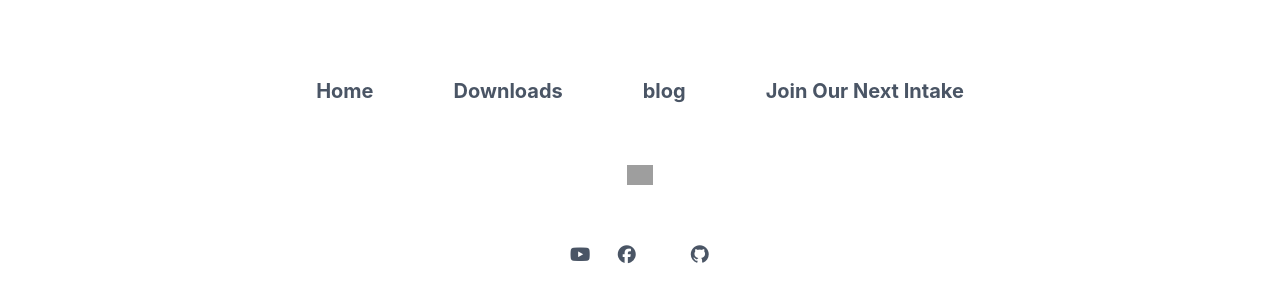
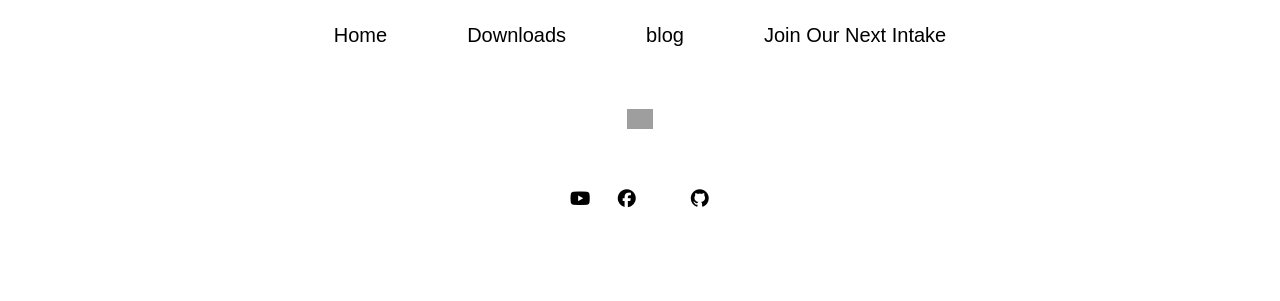
Before and after one commit to Hkoradiya123/masynctech-task-clone, a website: page src/index.html in a window 1280 px wide. Shown: the part 7524-7825 px from the top of the page. Drawn offline with Linux system fonts and the light colour scheme; grey boxes are pictures that could not be loaded.

Commit message:
fix-font-famaly

```diff
--- a/src/index.html
+++ b/src/index.html
@@ -9,7 +9,7 @@
     <link rel="stylesheet" href="https://cdnjs.cloudflare.com/ajax/libs/font-awesome/7.0.1/css/all.min.css" integrity="sha512-2SwdPD6INVrV/lHTZbO2nodKhrnDdJK9/kg2XD1r9uGqPo1cUbujc+IYdlYdEErWNu69gVcYgdxlmVmzTWnetw==" crossorigin="anonymous" referrerpolicy="no-referrer" />
     <style>
         * {
-            font-family: Poppins, NotoSansArmenian, -apple-system, BlinkMacSystemFont, Segoe UI, Helvetica Neue, Arial, sans-serif, Apple Color Emoji, Segoe UI Emoji, Segoe UI Symbol, Noto Color Emoji;
+            font-family:Arial, Helvetica, sans-serif;
         }
 
         .login {
@@ -322,9 +322,9 @@
     <footer>
         <hr class="border-t border-gray-300 my-10 h-1">
 
-        <div class="footer-content flex flex-col justify-center items-center p-6 px-18 text-gray-600 gap-10">
+        <div class="footer-content flex flex-col justify-center items-center p-6 px-18 text-black gap-10">
             <img class="h-15" src="https://d35v9chtr4gec.cloudfront.net/inovotekacademy/pages/images/footer/171417095192218977.png" alt="" srcset="">
-            <div class="footer-menu flex justify-center items-center gap-20 mt-10 text-xl font-bold" >
+            <div class="footer-menu flex justify-center items-center gap-20 mt-10 text-xl font" >
                 <a href="#" class="hover:underline">Home</a>
                 <a href="#" class="hover:underline">Downloads</a>
                 <a href="#" class="hover:underline">blog</a>
@@ -333,10 +333,10 @@
             <img class="h-5 my-5" src="https://d35v9chtr4gec.cloudfront.net/uteach/assets/ngjs-footer-3-line.png" alt="">
 
             <div class="social-icons flex justify-center items-center gap-6 text-[9px] mb-30">
-                <a href="#" class="text-gray-600 hover:text-gray-800"><i class="fab fa-youtube fa-2x"></i></a>
-                <a href="#" class="text-gray-600 hover:text-gray-800"><i class="fab fa-facebook fa-2x"></i></a>
+                <a href="#" class="text-black hover:text-gray-800"><i class="fab fa-youtube fa-2x"></i></a>
+                <a href="#" class="text-black hover:text-gray-800"><i class="fab fa-facebook fa-2x"></i></a>
                 &nbsp;
-                <a href="#" class="text-gray-600 hover:text-gray-800"><i class="fab fa-github fa-2x"></i></a>
+                <a href="#" class="text-black hover:text-gray-800"><i class="fab fa-github fa-2x"></i></a>
             </div>
 
     </footer>
```
